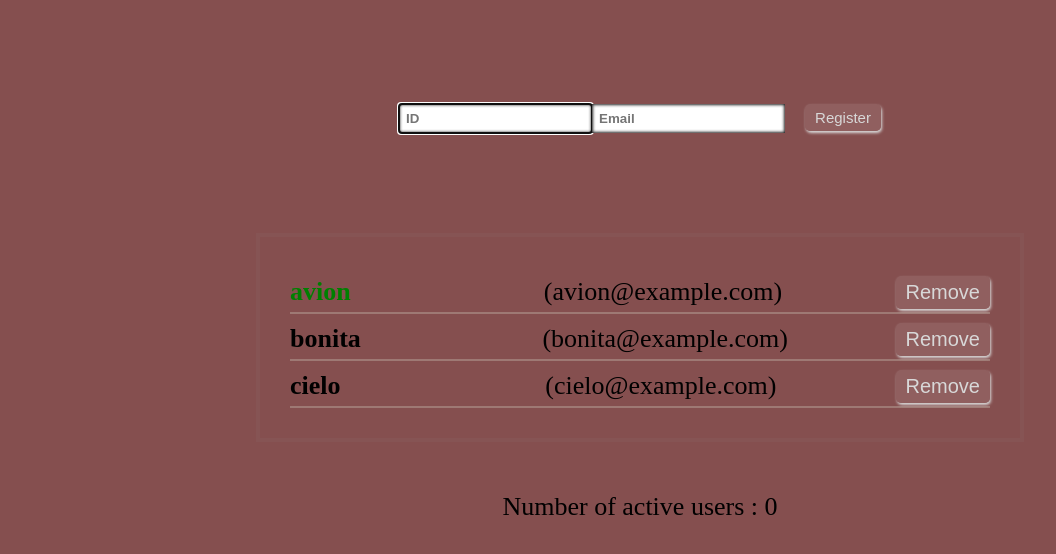
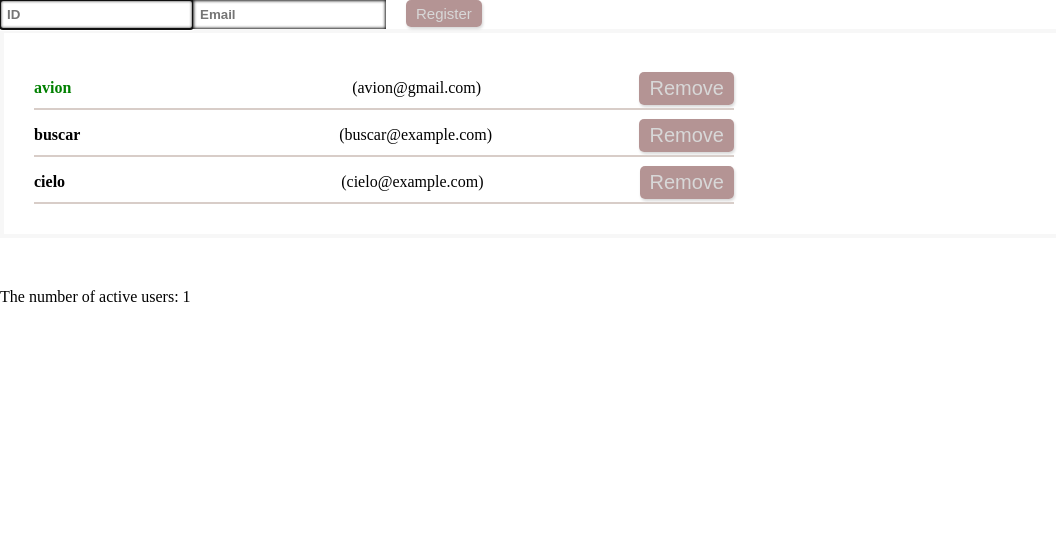
Before and after one commit to BexFox/React_Array, a React (Vite) app: page / in a window 1280 px wide. Shown: the top 554 px of the page, without its empty margins (0-1056 px from the left). Built offline with nearby package versions, Linux system fonts and the light colour scheme.

Commit message:
Adjusted All about useReducer

```diff
--- a/src/App.jsx
+++ b/src/App.jsx
@@ -1,10 +1,9 @@
-import React, { useReducer, useRef, useMemo, useCallback } from 'react';
+import React, { useRef, useReducer, useMemo, useCallback } from 'react';
 import UserList from './UserList';
 import CreateUser from './CreateUser';
-import './App.css';
 
 function countActiveUsers(users) {
-  console.log('Count activate users...');
+  console.log('Counting the number of active users...');
   return users.filter((user) => user.active).length;
 }
 
@@ -14,9 +13,24 @@ const initialState = {
     email: '',
   },
   users: [
-    { id: 1, username: 'avion', email: 'avion@example.com', active: true },
-    { id: 2, username: 'bonita', email: 'bonita@example.com', active: false },
-    { id: 3, username: 'cielo', email: 'cielo@example.com', active: false },
+    {
+      id: 1,
+      username: 'avion',
+      email: 'avion@gmail.com',
+      active: true,
+    },
+    {
+      id: 2,
+      username: 'buscar',
+      email: 'buscar@example.com',
+      active: false,
+    },
+    {
+      id: 3,
+      username: 'cielo',
+      email: 'cielo@example.com',
+      active: false,
+    },
   ],
 };
 
@@ -34,6 +48,18 @@ function reducer(state, action) {
       return {
         inputs: initialState.inputs,
         users: state.users.concat(action.user),
+      };
+    case 'TOGGLE_USER':
+      return {
+        ...state,
+        users: state.users.map((user) =>
+          user.id === action.id ? { ...user, active: !user.active } : user
+        ),
+      };
+    case 'REMOVE_USER':
+      return {
+        ...state,
+        users: state.users.filter((user) => user.id !== action.id),
       };
     default:
       return state;
@@ -68,17 +94,32 @@ function App() {
     nextId.current += 1;
   }, [username, email]);
 
+  const onToggle = useCallback((id) => {
+    dispatch({
+      type: 'TOGGLE_USER',
+      id,
+    });
+  }, []);
+
+  const onRemove = useCallback((id) => {
+    dispatch({
+      type: 'REMOVE_USER',
+      id,
+    });
+  }, []);
+
+  const count = useMemo(() => countActiveUsers(users), [users]);
   return (
-    <div className='App'>
+    <>
       <CreateUser
         username={username}
         email={email}
         onChange={onChange}
         onCreate={onCreate}
       />
-      <UserList users={users} />
-      <div>Number of active users : 0</div>
-    </div>
+      <UserList users={users} onToggle={onToggle} onRemove={onRemove} />
+      <div>The number of active users: {count}</div>
+    </>
   );
 }
 
```
